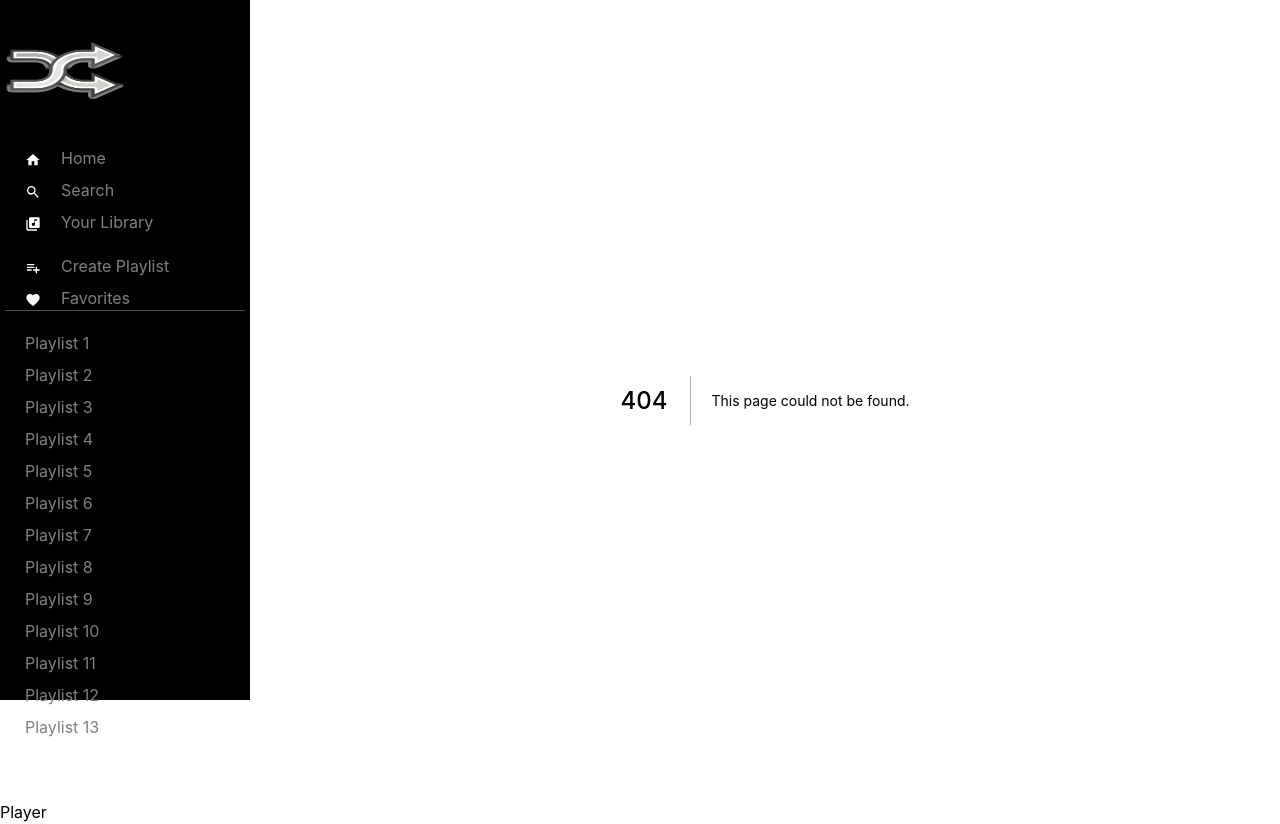
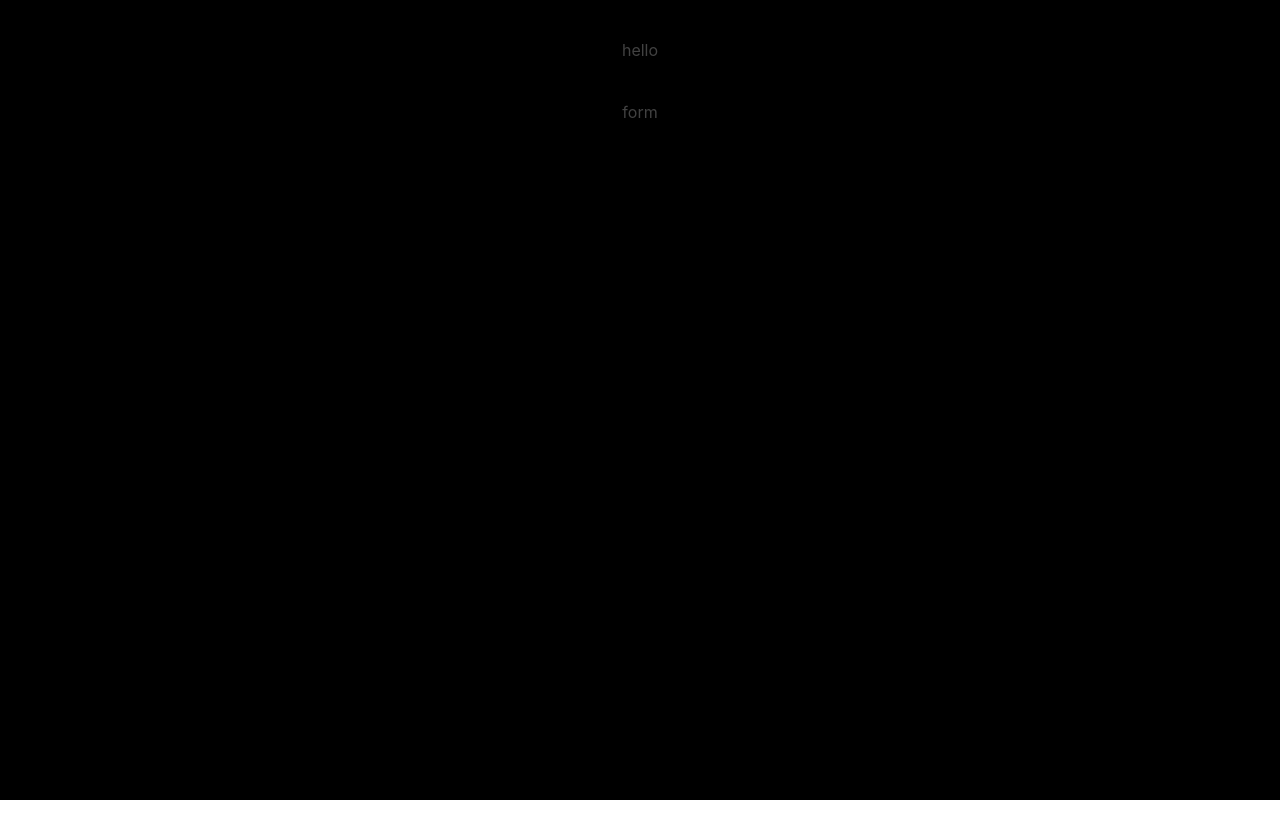
Before and after one commit to allen-tran/Reverb, a Next.js app in the folder app/: page /signin in a window 1280 px wide. Before the commit this address had no page. After the commit the page ends 800 px from the top, so only its background shows below. Built offline with nearby package versions, Linux system fonts and the light colour scheme.

Commit message:
implemented logic for auth form loading

```diff
--- /dev/null
+++ b/app/components/authForm.tsx
@@ -0,0 +1,25 @@
+import { Box, Flex, Input, Button } from "@chakra-ui/react";
+import { useRouter } from "next/router";
+import { FC, useState } from "react";
+import { useSWRConfig } from "swr";
+import { auth } from "../lib/mutations";
+
+const AuthForm: FC<{ mode: string }> = ({ mode }) => {
+  const [email, setEmail] = useState("");
+  const [password, setPassword] = useState("");
+  const [isLoading, setLoading] = useState("");
+  const router = useRouter();
+
+  return (
+    <Box height="100vh" width="100vw" bg="black">
+      <Flex justify="center" align="center" height="100px">
+        hello
+      </Flex>
+      <Flex justify="center" align="center" height="calc(100vh-100px)">
+        form
+      </Flex>
+    </Box>
+  );
+};
+
+export default AuthForm;
--- a/app/pages/_app.tsx
+++ b/app/pages/_app.tsx
@@ -32,9 +32,13 @@
 const MyApp = ({ Component, pageProps }) => {
   return (
     <ChakraProvider theme={theme}>
-      <PlayerLayout>
+      {Component.authPage ? (
         <Component {...pageProps} />
-      </PlayerLayout>
+      ) : (
+        <PlayerLayout>
+          <Component {...pageProps} />
+        </PlayerLayout>
+      )}
     </ChakraProvider>
   );
 };
--- /dev/null
+++ b/app/pages/signin.tsx
@@ -0,0 +1,9 @@
+import AuthForm from "../components/authForm";
+
+const Signin = () => {
+  return <AuthForm mode="signup" />;
+};
+
+Signin.authPage = true;
+
+export default Signin;
```
Also changed, not shown: app/pages/signup.tsx (added, +9 -0 lines).
